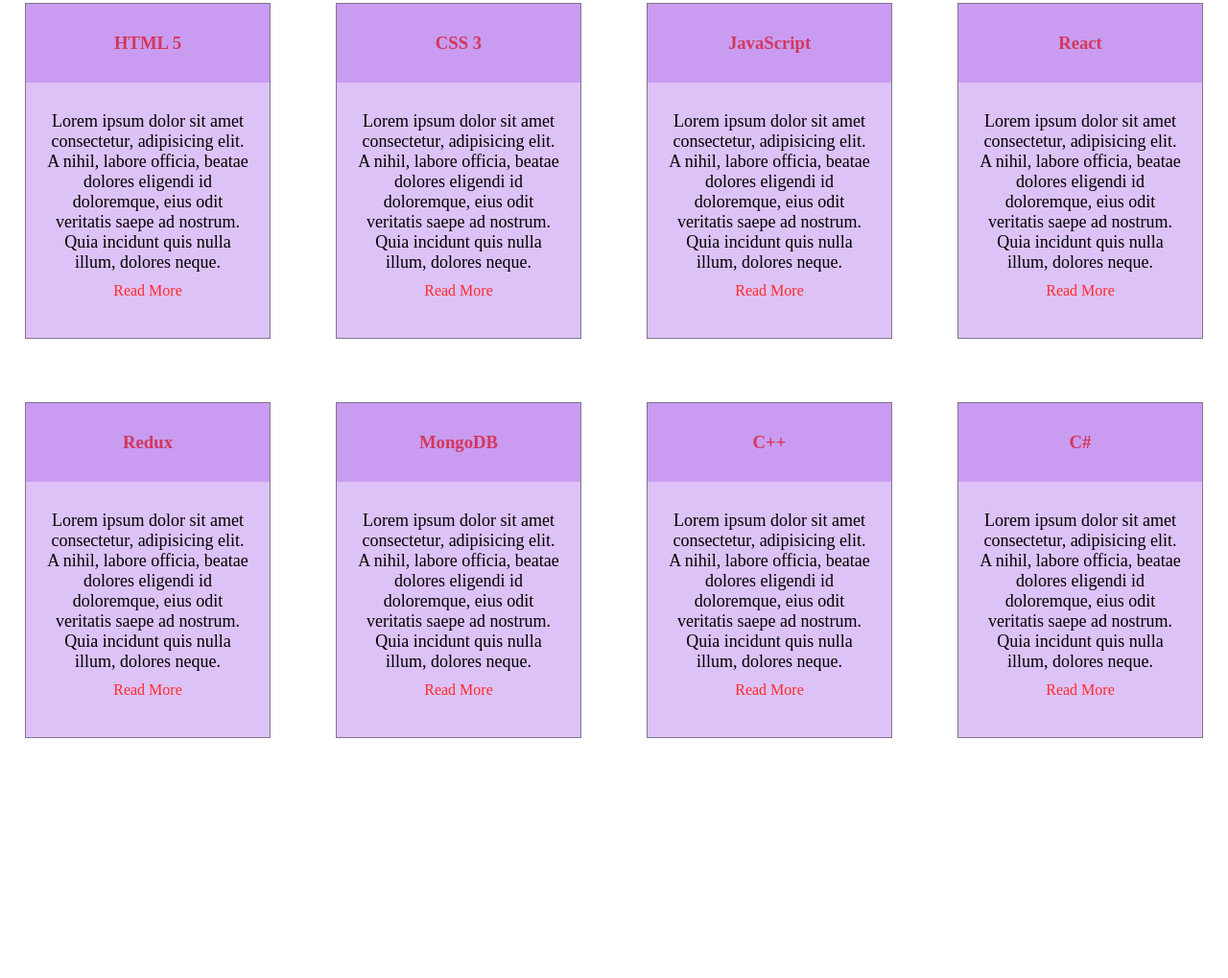
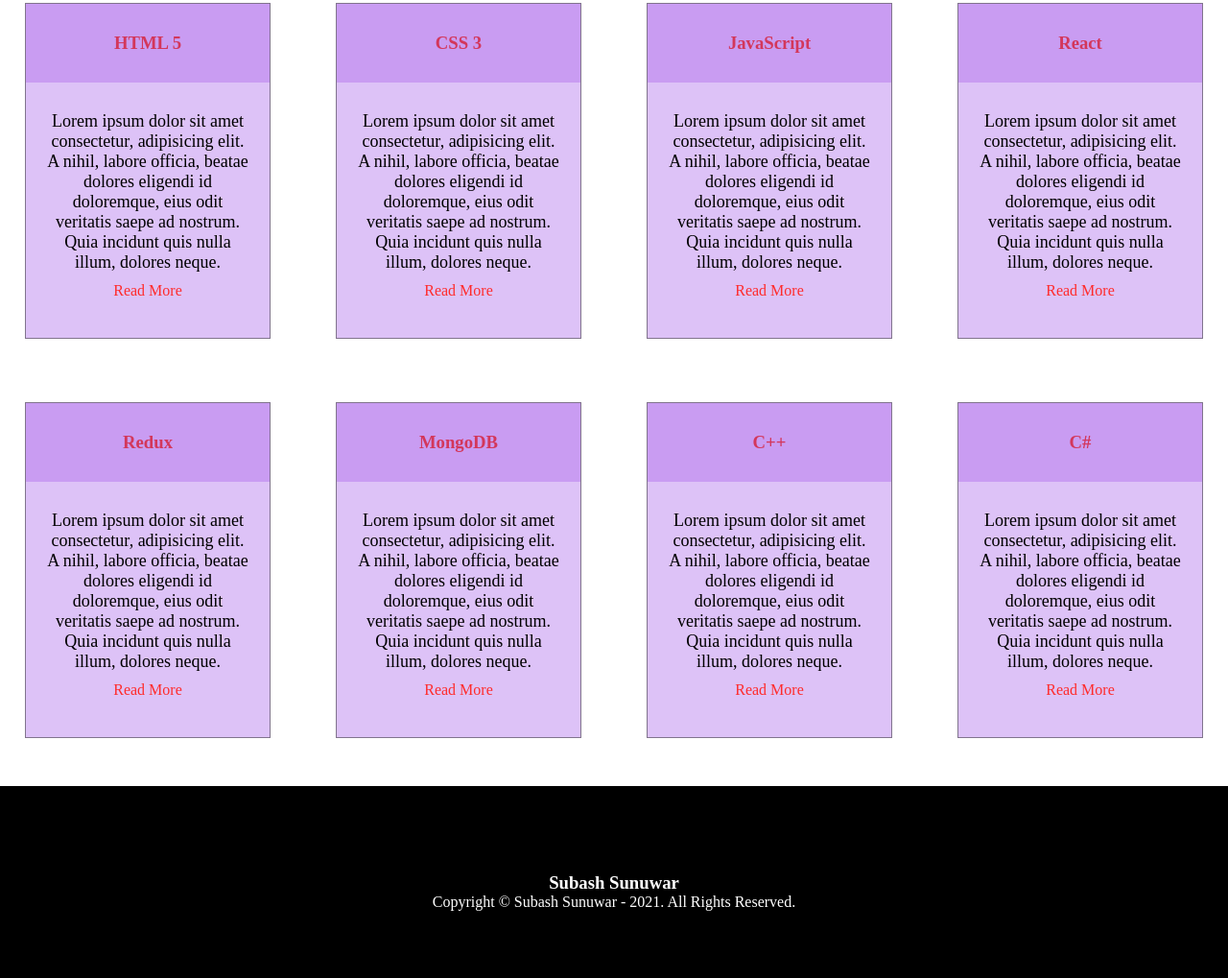
Before and after one commit to Subashsunar/Homework-2, a plain HTML site: page index.html in a window 1280 px wide. Shown: the part 882-1901 px from the top of the page at 96% size. Before the commit the page ends 1701 px from the top, so only its background shows below. Drawn offline with Linux system fonts and the light colour scheme; a web font is replaced by a local one.

Commit message:
Added a footer on the page.

```diff
--- a/Assets/css/style.css
+++ b/Assets/css/style.css
@@ -80,7 +80,7 @@ a {
   background-image: url(../images/pic.jpg);
   background-repeat: no-repeat;
   background-size: cover;
-    height:700px;
+  height: 700px;
   text-align: center;
 }
 
@@ -116,7 +116,6 @@ a {
   justify-content: space-around;
   flex-wrap: wrap;
 }
-
 
 .card {
   width: 20%;
@@ -189,3 +188,12 @@ a {
     width: 80%;
   }
 }
+
+/* This styling is for footer of the page. */
+footer {
+  background-color: black;
+  height: 200px;
+  color: white;
+  text-align: center;
+  padding-top: 90px;
+}
--- a/index.html
+++ b/index.html
@@ -4,6 +4,7 @@
     <meta charset="UTF-8" />
     <meta http-equiv="X-UA-Compatible" content="IE=edge" />
     <meta name="viewport" content="width=device-width, initial-scale=1.0" />
+
     <!-- This is my title of the page. -->
     <title>Subash Sunuwar Portfolio</title>
     <link rel="stylesheet" href="./Assets/css/style.css" />
@@ -21,6 +22,7 @@
         <a href="#" class="contact-me">Contact Me</a>
       </nav>
     </header>
+
     <!-- This is the banner section of teh page. -->
     <section class="banner-section">
       <h1>
@@ -36,12 +38,14 @@
         ><span>e</span><span>n</span><span>t</span>
       </p>
     </section>
+
     <!-- This is the main page of the HTML  -->
     <main class="container">
       <div class="heading">
         <h2>Skills</h2>
       </div>
-       <!-- This is the parent component of all the cards  -->
+
+      <!-- This is the parent component of all the cards  -->
       <article class="row">
         <div class="card">
           <div class="card-header">
@@ -157,5 +161,11 @@
         </div>
       </article>
     </main>
+
+    <!-- This is the footer of the page.  -->
+    <footer>
+      <h3>Subash Sunuwar</h3>
+      <p>Copyright © Subash Sunuwar - 2021. All Rights Reserved.</p>
+    </footer>
   </body>
 </html>
```
Lines whose indentation alone changed are shown as unchanged.
